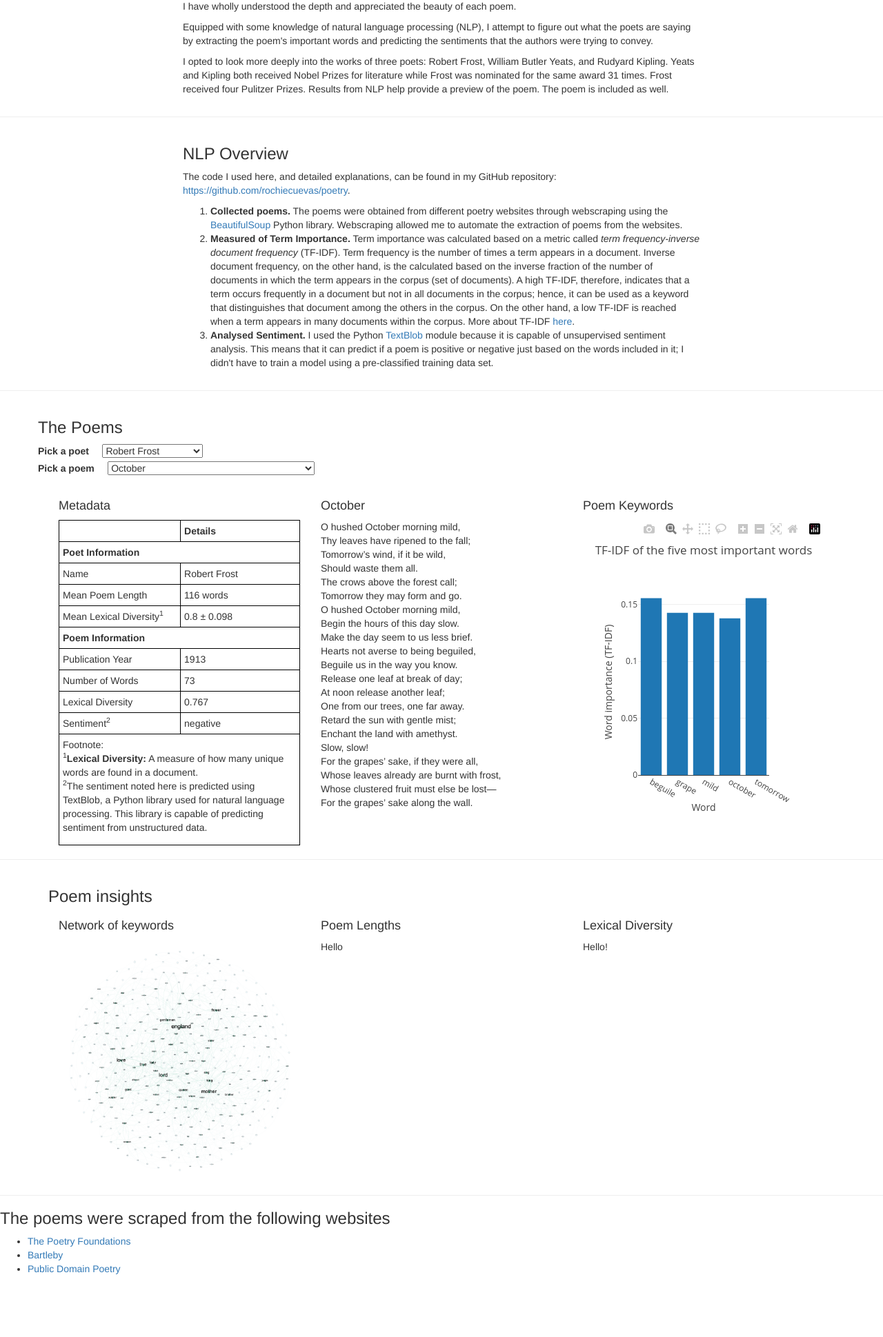
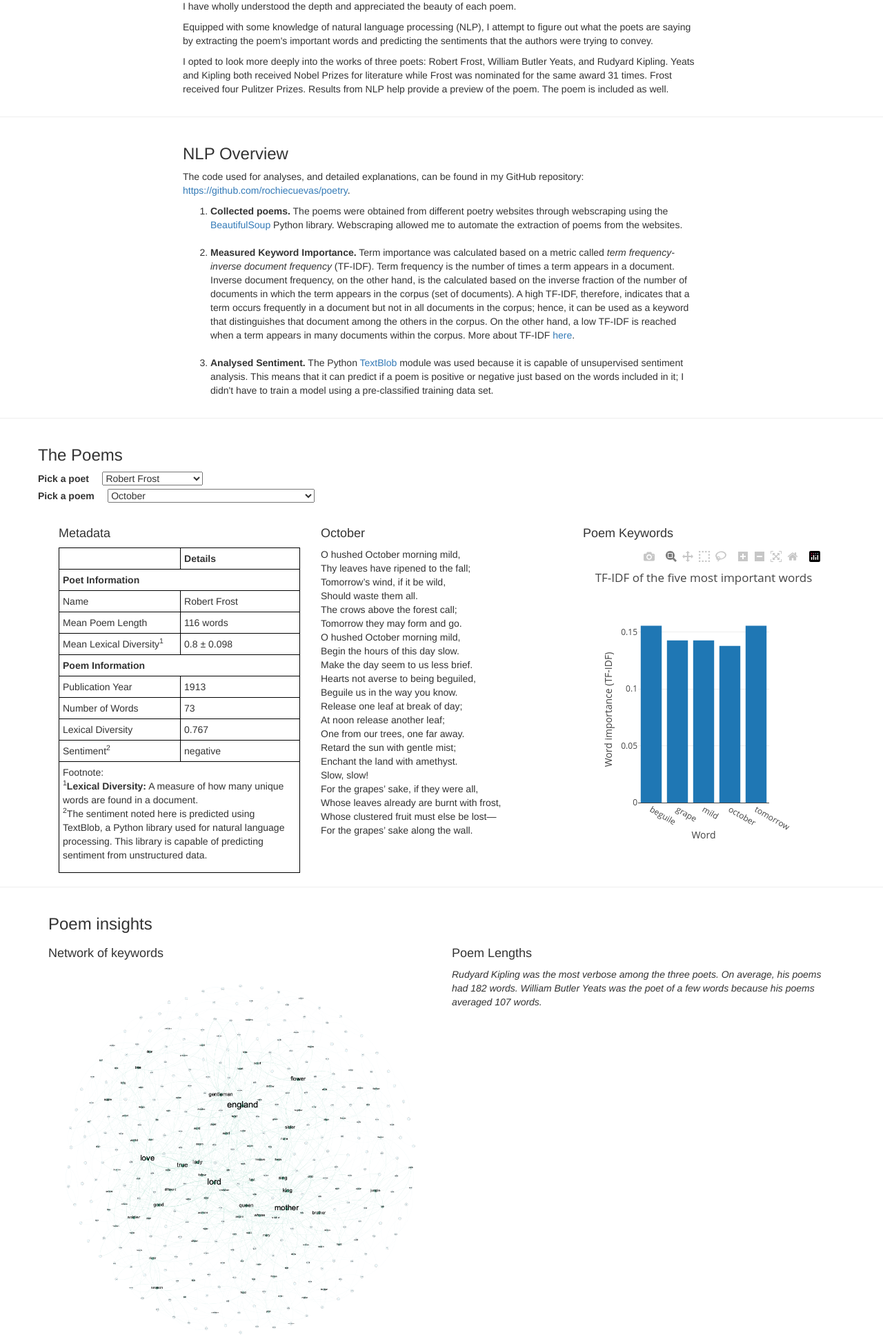
Before and after one commit to rochiecuevas/poetry, a Flask app: page / in a window 1280 px wide. Shown: the part 512-2451 px from the top of the page at 69% size. Before the commit the page ends 2360 px from the top, so only its background shows below. Run offline with Flask 2, Linux system fonts and the light colour scheme; data comes from the database, SQL or seed files in the repository; some libraries are stand-ins or nearby versions.

Commit message:
edited the text and added captions for the plots

```diff
--- a/templates/index.html
+++ b/templates/index.html
@@ -51,11 +51,13 @@
         <div class = "col-md-2"></div>
         <div class = "col-md-8">
           <h3>NLP Overview</h3>
-          <p>The code I used here, and detailed explanations, can be found in my GitHub repository: <a href = "https://github.com/rochiecuevas/poetry">https://github.com/rochiecuevas/poetry</a>.</p>
+          <p>The code used for analyses, and detailed explanations, can be found in my GitHub repository: <a href = "https://github.com/rochiecuevas/poetry">https://github.com/rochiecuevas/poetry</a>.</p>
           <ol>
             <li><b>Collected poems.</b> The poems were obtained from different poetry websites through webscraping using the <a href = "https://www.crummy.com/software/BeautifulSoup/bs4/doc/">BeautifulSoup</a> Python library. Webscraping allowed me to automate the extraction of poems from the websites.</li>
-            <li><b>Measured of Term Importance.</b> Term importance was calculated based on a metric called <i>term frequency-inverse document frequency</i> (TF-IDF). Term frequency is the number of times a term appears in a document. Inverse document frequency, on the other hand, is the calculated based on the inverse fraction of the number of documents in which the term appears in the corpus (set of documents). A high TF-IDF, therefore, indicates that a term occurs frequently in a document but not in all documents in the corpus; hence, it can be used as a keyword that distinguishes that document among the others in the corpus. On the other hand, a low TF-IDF is reached when a term appears in many documents within the corpus. More about TF-IDF <a href = "https://en.wikipedia.org/wiki/Tf%E2%80%93idf">here</a>.</li>
-            <li><b>Analysed Sentiment.</b> I used the Python <a href = "https://textblob.readthedocs.io/en/dev/">TextBlob</a> module because it is capable of unsupervised sentiment analysis. This means that it can predict if a poem is positive or negative just based on the words included in it; I didn't have to train a model using a pre-classified training data set.</li>
+            <br>
+            <li><b>Measured Keyword Importance.</b> Term importance was calculated based on a metric called <i>term frequency-inverse document frequency</i> (TF-IDF). Term frequency is the number of times a term appears in a document. Inverse document frequency, on the other hand, is the calculated based on the inverse fraction of the number of documents in which the term appears in the corpus (set of documents). A high TF-IDF, therefore, indicates that a term occurs frequently in a document but not in all documents in the corpus; hence, it can be used as a keyword that distinguishes that document among the others in the corpus. On the other hand, a low TF-IDF is reached when a term appears in many documents within the corpus. More about TF-IDF <a href = "https://en.wikipedia.org/wiki/Tf%E2%80%93idf">here</a>.</li>
+            <br>
+            <li><b>Analysed Sentiment.</b> The Python <a href = "https://textblob.readthedocs.io/en/dev/">TextBlob</a> module was used because it is capable of unsupervised sentiment analysis. This means that it can predict if a poem is positive or negative just based on the words included in it; I didn't have to train a model using a pre-classified training data set.</li>
         </ol>
         </div>
       </div>
@@ -157,21 +159,34 @@
   <!-- All poets -->
   <div class = "container">
     <h3>Poem insights</h3>
+    <div class = "row">
       <!-- Keyword network -->
-    <div class = "col-md-4">
+      <div class = "col-md-6">
         <h4>Network of keywords</h4>
         <img src = "static/images/poemTFIDF_network.png" alt = "TFIDF network image">
       </div>
-    <!-- Poem length compare -->
-    <div class = "col-md-4">
+      <!-- Poem length compared -->
+      <div class = "col-md-6">
         <h4>Poem Lengths</h4>
-      <p>Hello</p>
+        <div id = "bar2"></div>
+        <p><i>Rudyard Kipling was the most verbose among the three poets. On average, his poems had 182 words. William Butler Yeats was the poet of a few words because his poems averaged 107 words.</i></p>
       </div>
-    <!-- Lexical diversity compare -->
-    <div class = "col-md-4">
+    </div>
+    <div class = "row">
+      <!-- Lexical diversity compared -->
+      <div class = "col-md-6">
         <h4>Lexical Diversity</h4>
-      <p>Hello!</p>
+        <div id = "bar3"></div>
+        <p><i>The three poets have similar average lexical diversities of ~80%. This means that around 80% of the words used for each poem was unique. Note that stop words (e.g., pronouns and their contraction variants, different forms of 'be') were already filtered out before lexical diversity was calculated.</i></p>
       </div>
+      <!-- Sentiments compared -->
+      <div class = "col-md-6">
+        <h4>Sentiments</h4>
+        <div id = "bar4"></div>
+        <p><i>For each poet, more than 65% of the poems in the database is predicted by NLP to be positive. This is an interesting finding because many of these poems were written around the time of, or right after, World War I.</i></p>
+      </div>
+    </div>
+
 
 
   </div>
```
Lines whose indentation alone changed are shown as unchanged.
